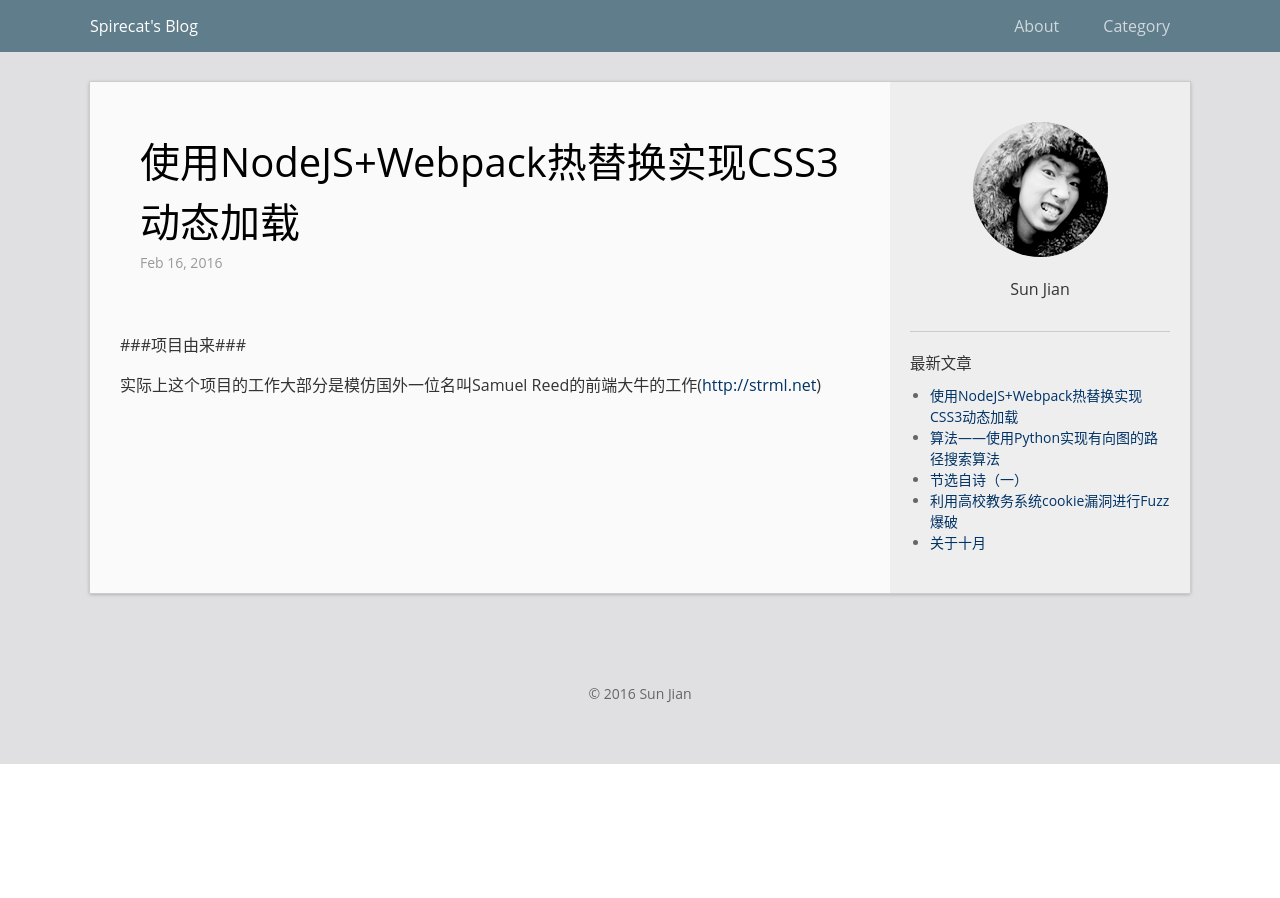
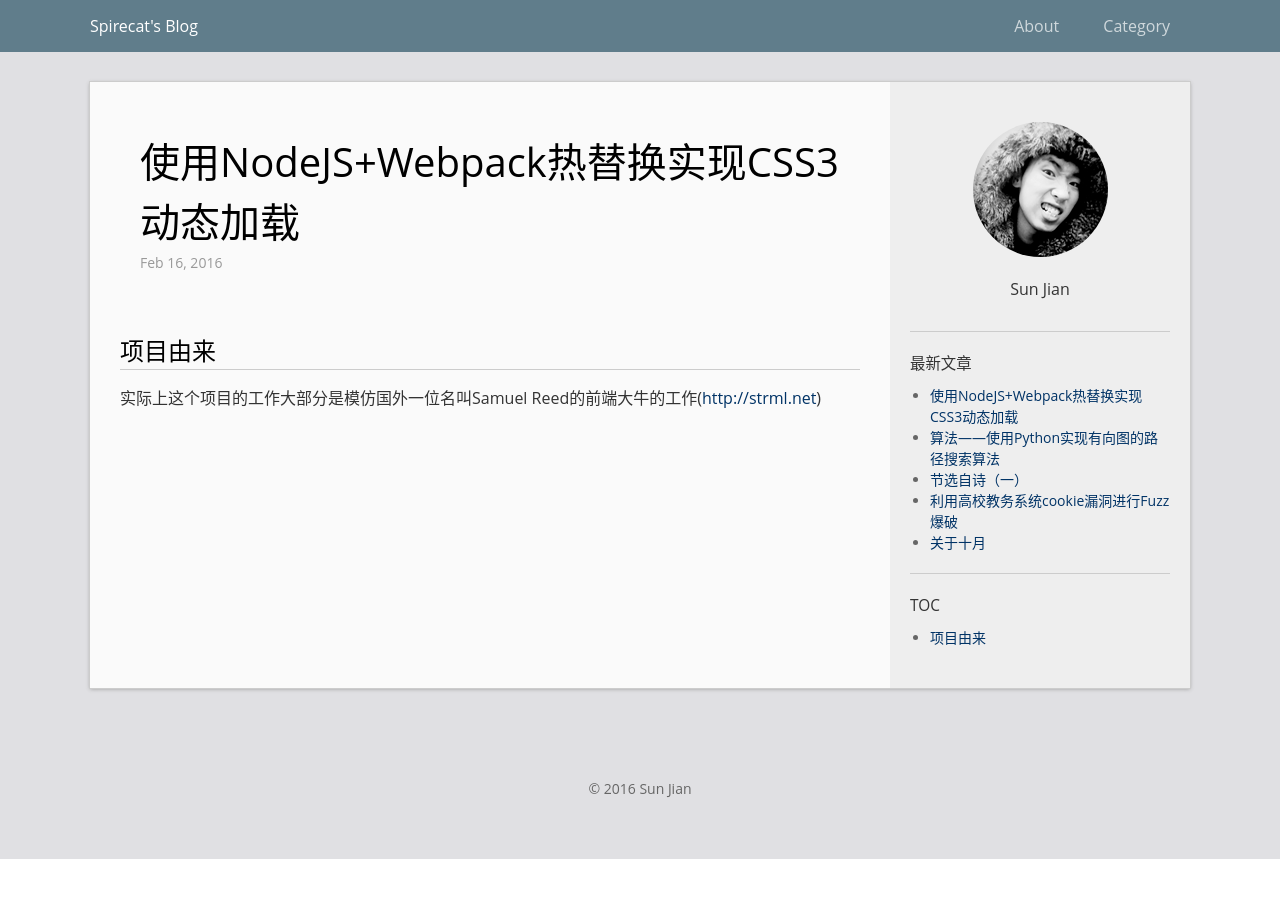
Before and after one commit to SpireCat/spirecat.github.io, a Jekyll site: the page built from _posts/2016-02-11-aniheart-writeup.md, in a window 1280 px wide. Built offline with Jekyll 4.4.1, drawn with Linux system fonts in a browser that asks for light colours.

Commit message:
aniheart_change_2

```diff
--- a/_posts/2016-02-11-aniheart-writeup.md
+++ b/_posts/2016-02-11-aniheart-writeup.md
@@ -5,6 +5,6 @@ date:   2016-2-16 13:16:30
 categories: WEB前端
 permalink: /archivers/aniheart
 ---
-###项目由来###
+# 项目由来
 
 实际上这个项目的工作大部分是模仿国外一位名叫Samuel Reed的前端大牛的工作(<http://strml.net>)
```
